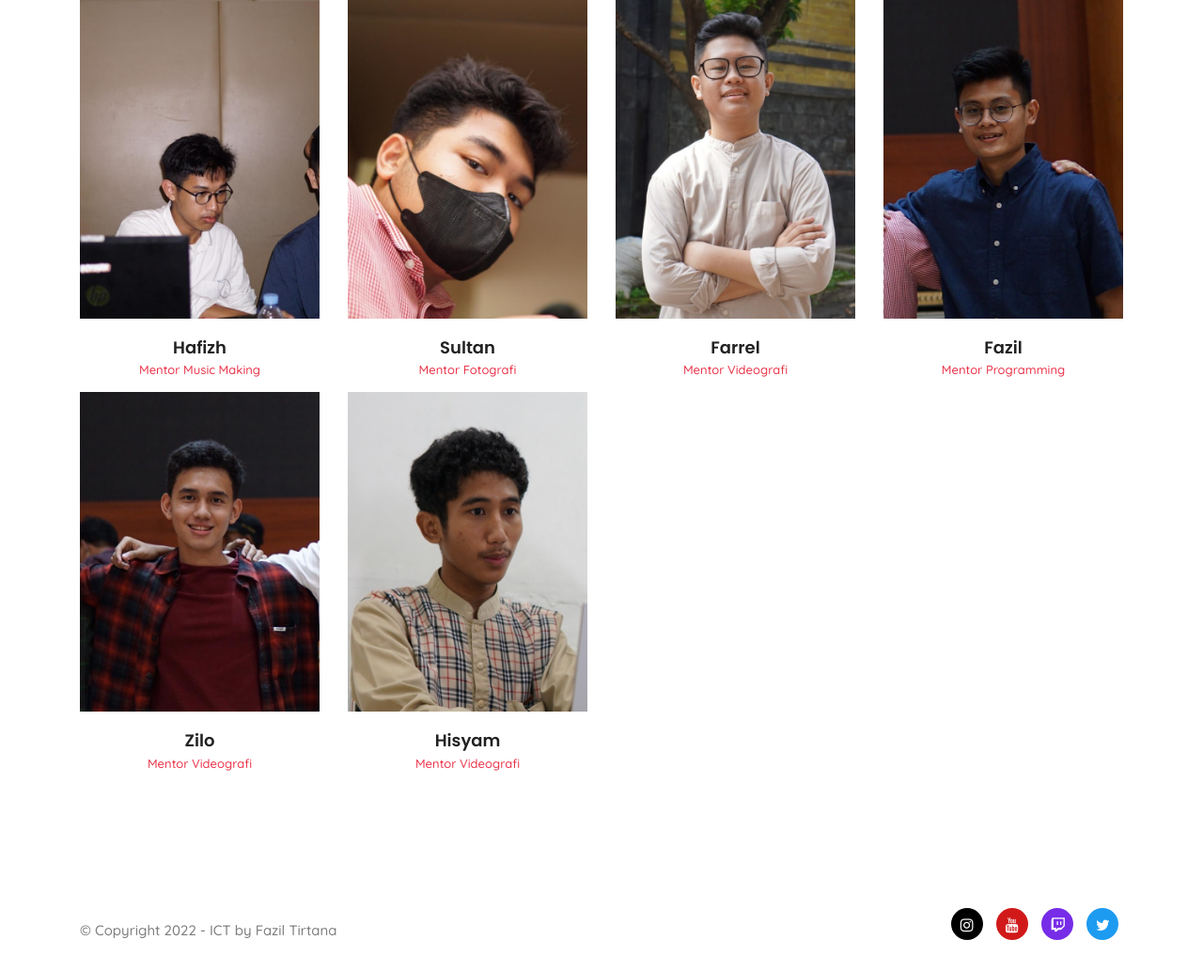
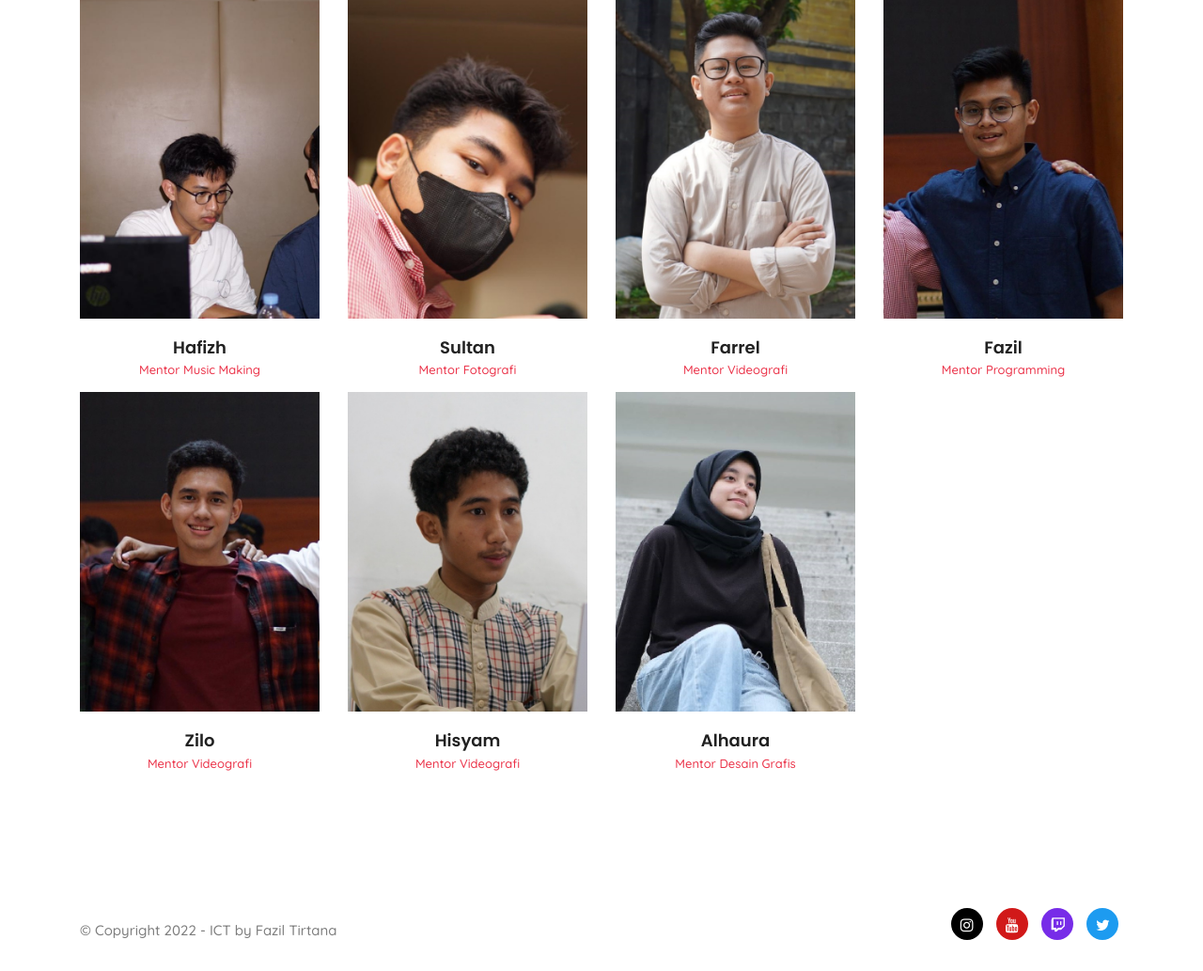
Before and after one commit to fazirta/ICT, a Django app: page / in a window 1280 px wide. Shown: the part 2123-3156 px from the top of the page at 94% size. Run offline with Django 4.2, Linux system fonts and the light colour scheme; some libraries are stand-ins or nearby versions.

Commit message:
Tambah foto lula

```diff
--- a/templates/core/home.html
+++ b/templates/core/home.html
@@ -334,6 +334,21 @@
                                 <span class="subtitle">Mentor Videografi</span>
                             </div>
                         </div>
+
+                        <div class="col-lg-3 col-md-6 col-sm-6 mb-md-30">
+                            <div class="profile_pic text-center">
+                                <figure class="picframe sc-icon mb20">
+                                    <div class="icons">
+                                        <a href="/"><i class="fa fa-instagram fa-lg"></i></a>
+                                        <a href="/"><i class="fa fa-twitter fa-lg"></i></a>
+                                    </div>
+                                    <img src="{% static 'core/images/team/7.jpg' %}" class="img-fluid" alt="">
+                                </figure>
+
+                                <h3>Alhaura</h3>
+                                <span class="subtitle">Mentor Desain Grafis</span>
+                            </div>
+                        </div>
                     </div>
                 </div>
             </section>
```
Also changed, not shown: static/core/images/team/7.jpg (added), 1 other file.
